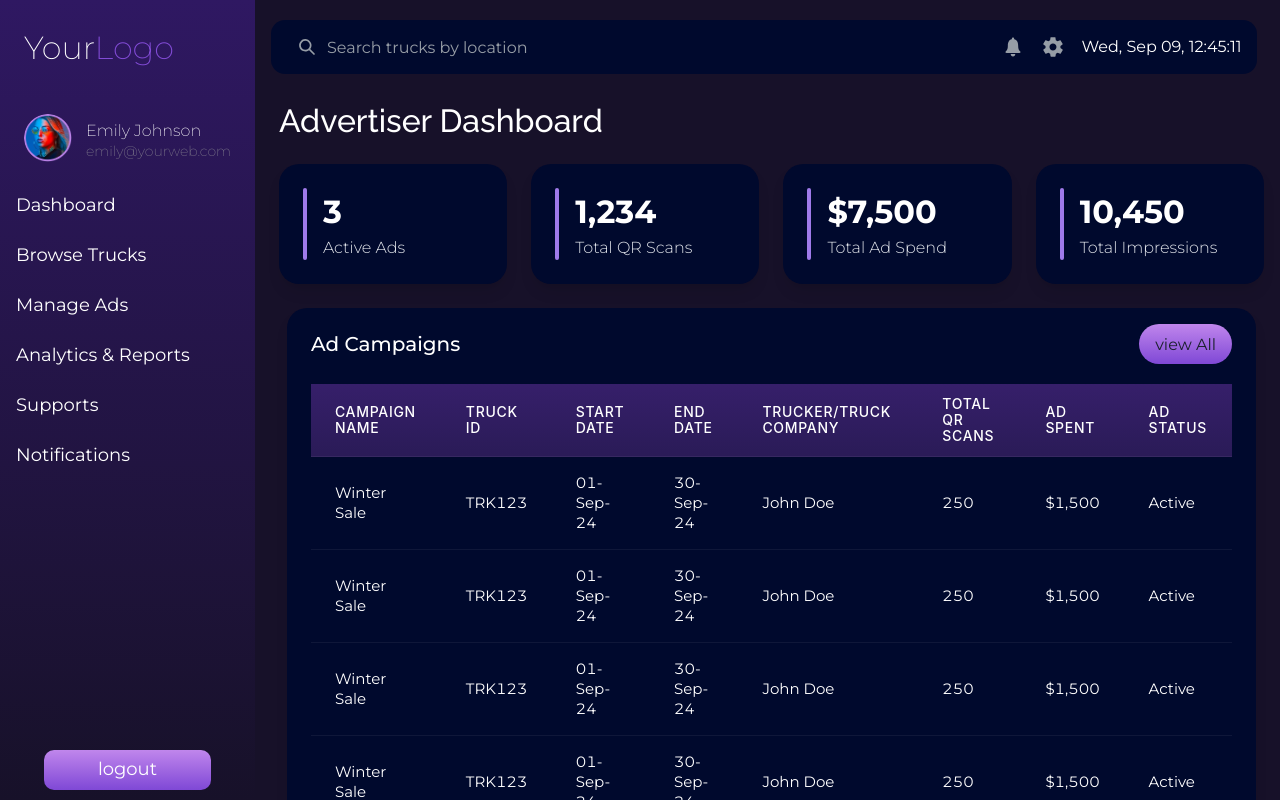
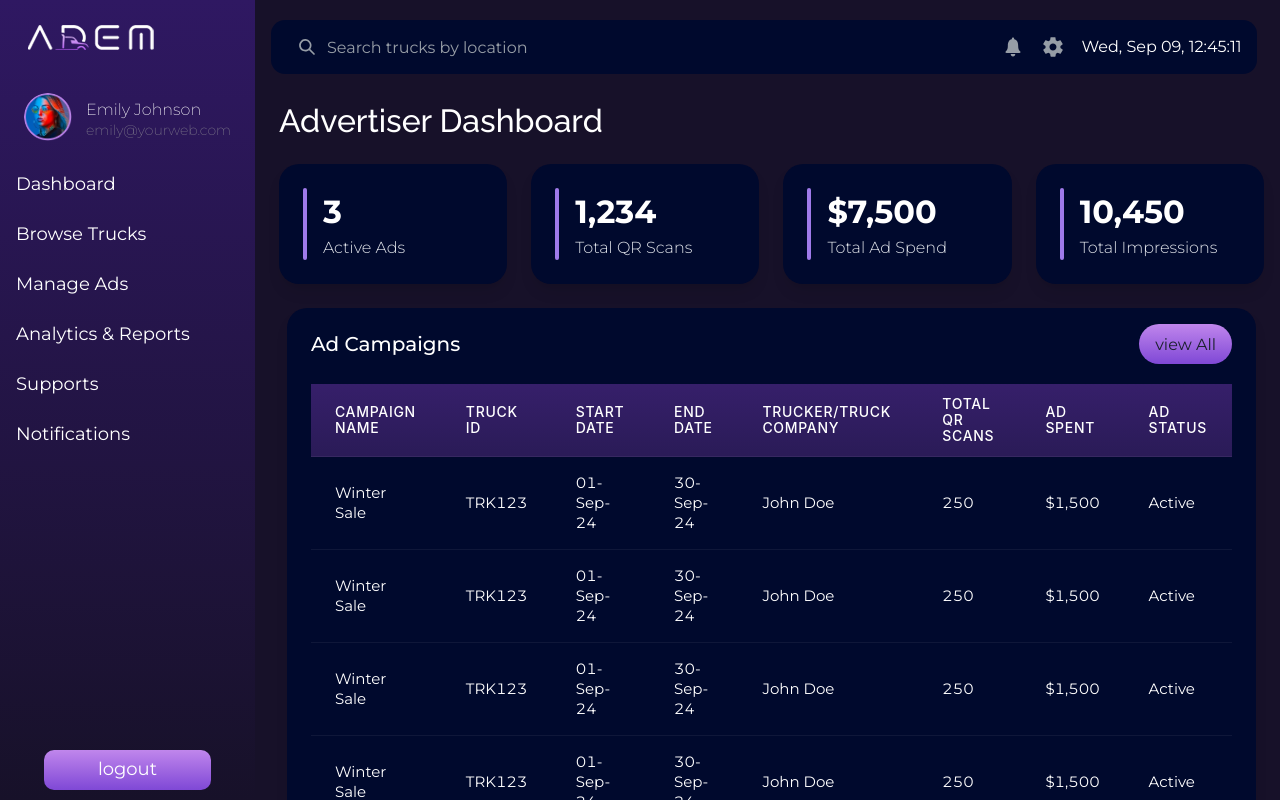
Before and after one commit to DanishPatel3014/AdemQR, a React (Create React App) app: page /dashboard in a window 1280 px wide. Built offline with nearby package versions, Linux system fonts and the light colour scheme; a web font is replaced by a local one; what react-topbar-progress-indicator would draw is missing.

Commit message:
Update Sidebar.js

```diff
--- a/src/components/Dashboard/DashNav/Sidebar.js
+++ b/src/components/Dashboard/DashNav/Sidebar.js
@@ -5,10 +5,12 @@ import {
   Stack,
   Text,
   UnorderedList,
+  Image
 } from '@chakra-ui/react';
 import React from 'react';
 import { NAV_ITEMS } from '../../../utilities/constant';
 import User from '../../../assets/images/avatar.png';
+import logo from '../../../assets/images/logo.png';
 import { useLocation, useNavigate } from 'react-router-dom';
 
 function Sidebar() {
@@ -28,12 +30,13 @@ function Sidebar() {
       >
         <Stack mx={6} direction="row" align="center" my={6}>
           <Stack>
-            <Text fontSize="32px" fontWeight="200" color="#fff">
+          <Image alt={'Logo'} src={logo} draggable={false}  />
+            {/* <Text fontSize="32px" fontWeight="200" color="#fff">
               Your
               <Text as="span" color="rgba(131, 76, 215, 1)">
                 Logo
               </Text>
-            </Text>
+            </Text> */}
           </Stack>
         </Stack>
         <Stack direction="row" align="center" m={'10px 24px !important'}>
```
